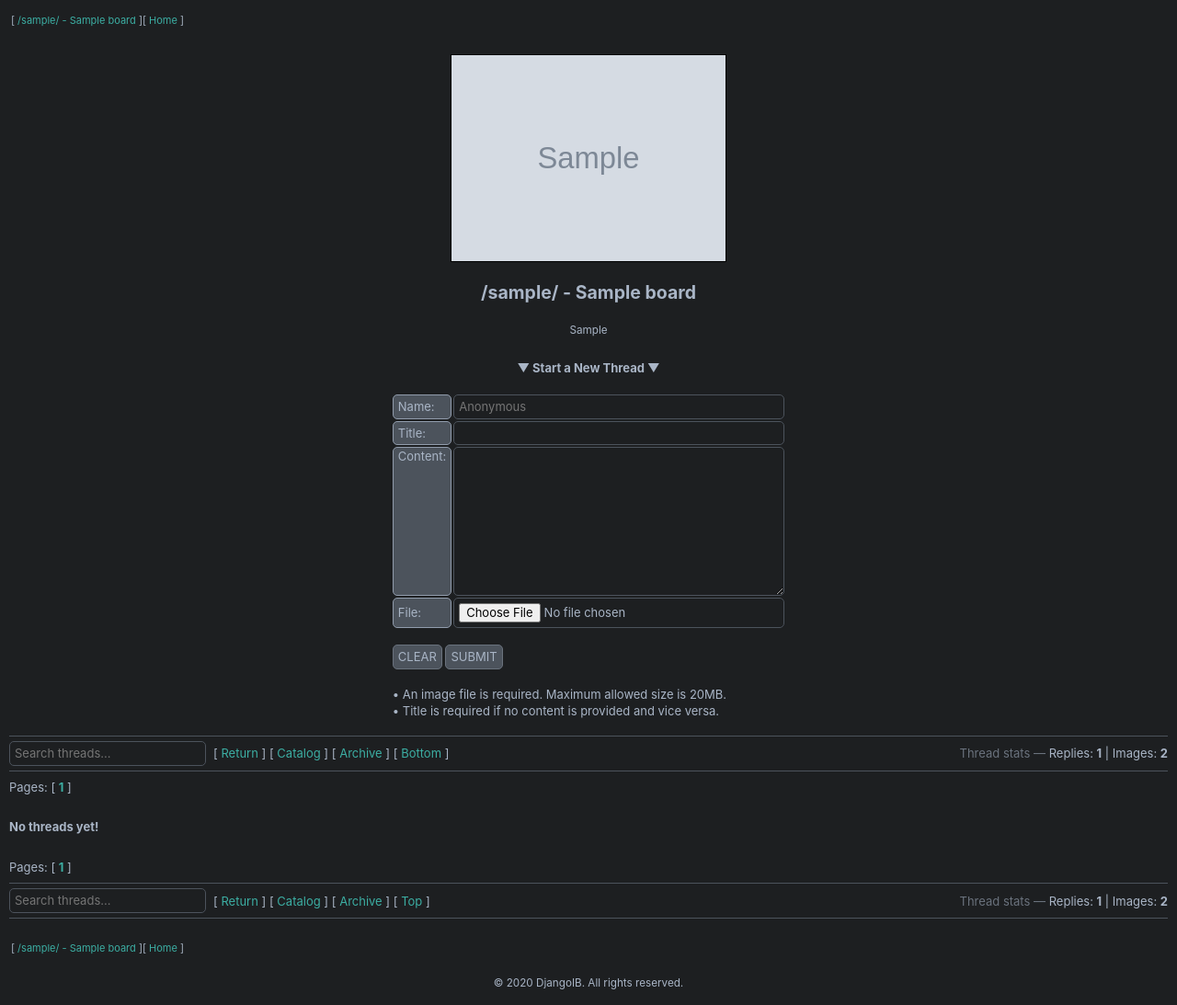
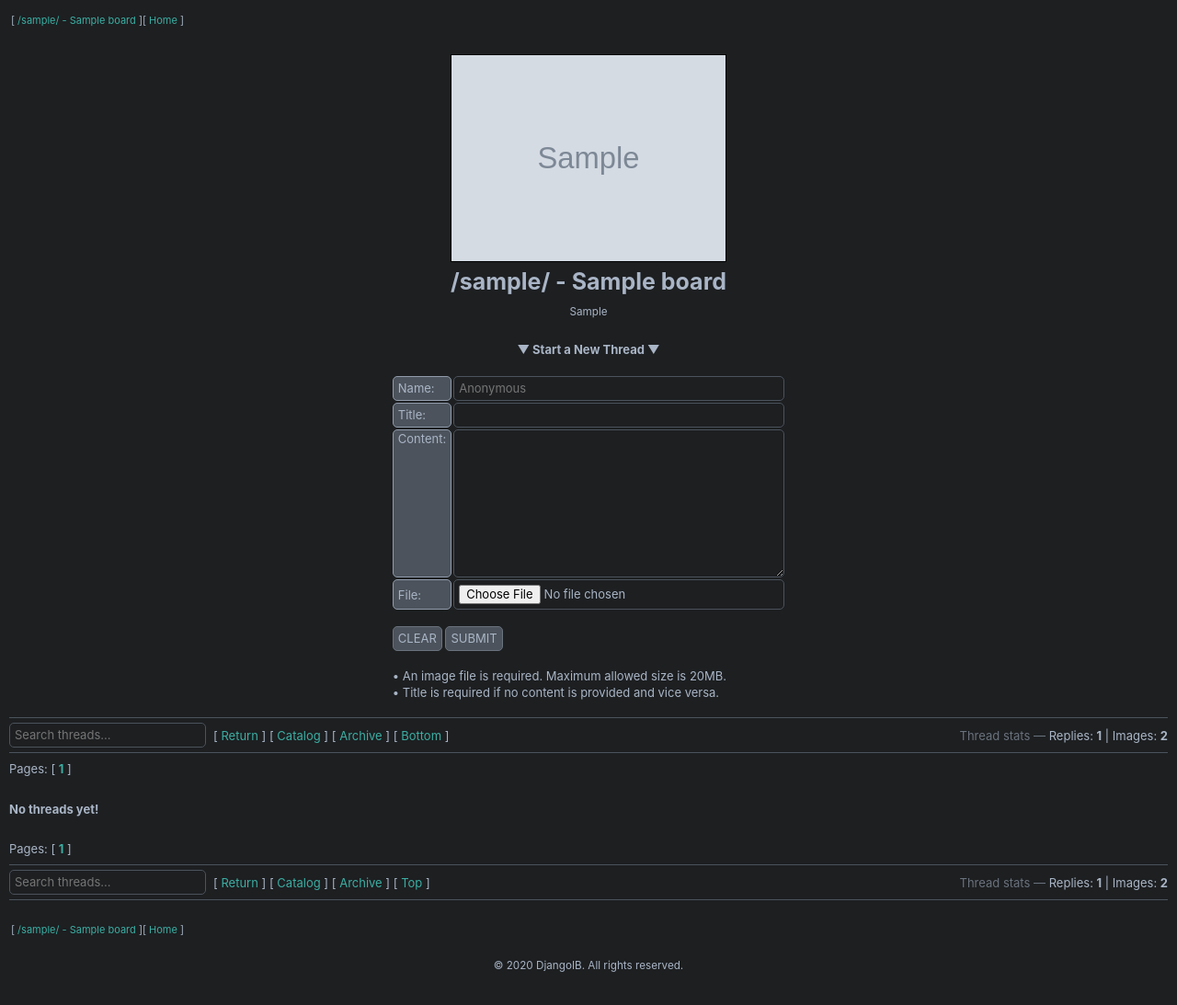
Before and after one commit to mezba1/DjangoIB, a Django app: template boards/templates/boards/slug.html in a window 1280 px wide. Shown: the whole page at 92% size. After the commit the page ends 1057 px from the top, so only its background shows below. Run offline with Django 3.2, Linux system fonts and the light colour scheme; tables that the repository leaves empty hold one stand-in row (values such as "Sample post"); the template is opened without the code that fills it: values that come from a table or form of the project are taken from there, most other values are stand-ins (such as "Sample title", 1, 10 or a date in 2020); grey boxes marked "Sample" are stand-in pictures.

Commit message:
Update templates and styles

```diff
--- a/boards/static/boards/css/slug.css
+++ b/boards/static/boards/css/slug.css
@@ -12,6 +12,10 @@
     border-bottom: 1px solid var(--light-4);
     border-top: 1px solid var(--light-4);
     padding: var(--spacing-md) 0;
+}
+
+.board-title {
+    margin-top: 0 !important;
 }
 
 .inline-list {
--- a/boards/templates/boards/board_info.html
+++ b/boards/templates/boards/board_info.html
@@ -2,7 +2,7 @@
     {% if board.has_image %}
         <img src="{{ board.get_image_url }}" class="board-banner" alt="board-banner" />
     {% endif %}
-    <h2>{{ board|stringformat:'s' }}</h2>
+    <h1 class="board-title">{{ board|stringformat:'s' }}</h1>
     {% if board.tagline %}
         <small>{{ board.tagline }}</small>
     {% endif %}
--- a/boards/templates/boards/reply.html
+++ b/boards/templates/boards/reply.html
@@ -1,6 +1,6 @@
 {% load humanize %}
 
-<div class="clearfix post-container" id="p{{ p.pk }}">
+<div class="clearfix post-container" id="p{{ p.pk }}"{% if container_styles %} style="{{ container_styles }}"{% endif %}>
     <div class="post-arrows">&gt;&gt;</div>
     <div class="clearfix pseudo-post-container">
         <div class="reply-header">
@@ -10,7 +10,7 @@
             <span title="{{ p.created_at|naturaltime }}">{{ p.created_at }}</span>
             {% if p.quoted_in_set.exists %}
             (<span class="text-disabled">Quoted in:</span>
-            {% for pq in p.quoted_in_set.all %}<a class="quoted-post-to-link" href="#p{{ pq.pk }}">&gt;&gt;{{ pq.pk }}</a>{% endfor %})
+            {% for pq in p.quoted_in_set.all|dictsort:'id' %}<a class="quoted-post-to-link" href="#p{{ pq.pk }}">&gt;&gt;{{ pq.pk }}</a>{% endfor %})
             {% endif %}
         </div>
         {% if p.has_image %}
--- a/boards/templates/boards/slug.html
+++ b/boards/templates/boards/slug.html
@@ -38,7 +38,7 @@
                             <span>[ <a href="{{ t.get_absolute_url }}">Reply</a> ]</span>
                             {% if t.quoted_in_set.exists %}
                             (<span class="text-disabled">Quoted in:</span>
-                            {% for pq in t.quoted_in_set.all %}<a class="quoted-post-to-link" href="#p{{ pq.pk }}">&gt;&gt;{{ pq.pk }}</a>{% endfor %})
+                            {% for pq in t.quoted_in_set.all|dictsort:'id' %}<a class="quoted-post-to-link" href="#p{{ pq.pk }}">&gt;&gt;{{ pq.pk }}</a>{% endfor %})
                             {% endif %}
                         </div>
                         <div class="post-body">{{ t.body | safe }}</div>
--- a/boards/templates/boards/slug_menu.html
+++ b/boards/templates/boards/slug_menu.html
@@ -22,9 +22,9 @@
             <li>[ <a href="{{ board.get_absolute_url }}archive/">Archive</a> ]</li>
         {% endif %}
         {% if bottom %}
-            <li>[ <a href="#top">Top</a> ]</li>
+            <li>[ <a class="scroll-to-top" href="#top">Top</a> ]</li>
         {% else %}
-            <li>[ <a href="#bottom">Bottom</a> ]</li>
+            <li>[ <a class="scroll-to-bottom" href="#bottom">Bottom</a> ]</li>
         {% endif %}
         {% if search %}
             <li>—</li>
--- a/boards/templates/boards/slug_paginator.html
+++ b/boards/templates/boards/slug_paginator.html
@@ -3,7 +3,7 @@
         <ul class="inline-list paginator-list">
             <li>Pages:</li>
             {% for pg in pages %}
-                <li>[ <a href="{{ board.get_absolute_url }}{{ pg }}/">{% if pg == page %}<b>{{ pg }}</b>{% else %}{{ pg }}{% endif %}</a> ]</li>
+                <li>[ <a href="{{ board.get_absolute_url }}{{ pg }}/" {% if pg == page %}class="link-disabled"{% endif %}>{% if pg == page %}<b>{{ pg }}</b>{% else %}{{ pg }}{% endif %}</a> ]</li>
             {% endfor %}
             {% if page_previous %}
                 <li>
--- a/boards/templates/boards/thread.html
+++ b/boards/templates/boards/thread.html
@@ -84,7 +84,7 @@
                 <span title="{{ thread.created_at|naturaltime }}">{{ thread.created_at }}</span>
                 {% if thread.quoted_in_set.exists %}
                 (<span class="text-disabled">Quoted in:</span>
-                {% for pq in thread.quoted_in_set.all %}<a class="quoted-post-to-link" href="#p{{ pq.pk }}">&gt;&gt;{{ pq.pk }}</a>{% endfor %})
+                {% for pq in thread.quoted_in_set.all|dictsort:'id' %}<a class="quoted-post-to-link" href="#p{{ pq.pk }}">&gt;&gt;{{ pq.pk }}</a>{% endfor %})
                 {% endif %}
             </div>
             <div class="post-body">{{ thread.body | safe }}</div>
--- a/boards/urls.py
+++ b/boards/urls.py
@@ -9,5 +9,6 @@
     path('<slug:slug>/catalog/', views.catalog_index, name='dib-catalog-index'),
     path('<slug:slug>/<int:page>/', views.board_index, name='dib-board-index-page'),
     path('<slug:slug>/thread/<int:thread_id>/', views.thread_index, name='dib-thread-index'),
+    path('partial/post/<int:post_id>/', views.partial_post, name='dib-partial-post'),
     path('', views.index, name='dib-index'),
 ]
--- a/static/root/css/base.css
+++ b/static/root/css/base.css
@@ -496,6 +496,10 @@
     padding: var(--spacing) var(--spacing-md);
 }
 
+.tippy-content .expandable-info {
+    display: none !important;
+}
+
 .tippy-content .post-image {
     padding: var(--spacing) var(--spacing-md);
 }
```
Also changed, not shown: boards/static/boards/js/b.js (+24 -1 lines), boards/views.py (+10 -2 lines).
